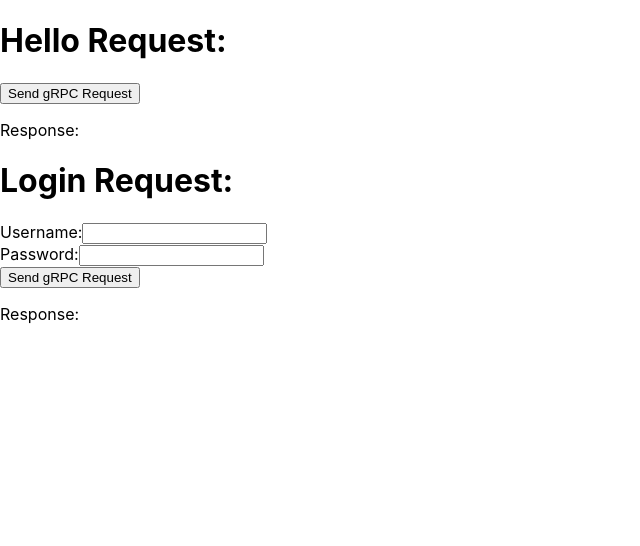
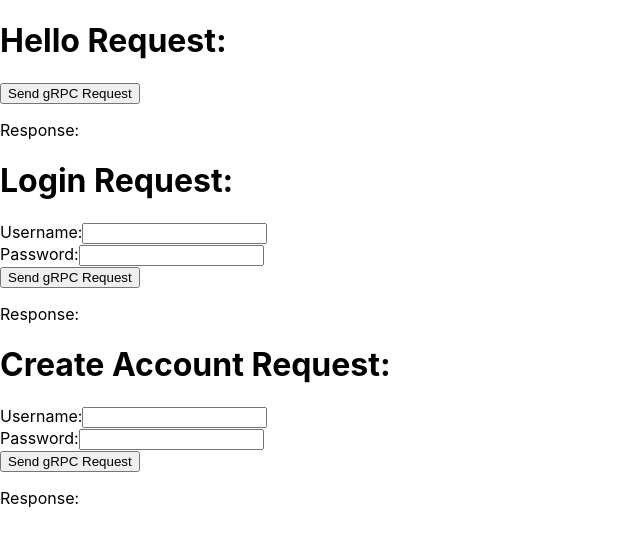
Before and after one commit to wcygan/twote, a React (Create React App) app in the folder twote-frontend/: page / in a window 1280 px wide. Shown: the top 546 px of the page, without its empty margins (0-640 px from the left). Built offline with nearby package versions, Linux system fonts and the light colour scheme.

Commit message:
added a CreateAccountComponent

```diff
--- a/twote-frontend/src/App.js
+++ b/twote-frontend/src/App.js
@@ -1,13 +1,16 @@
-import FetchDataComponent from './components/HelloComponent';
+import HelloComponent from './components/HelloComponent';
 import LoginComponent from './components/LoginComponent';
+import CreateAccountComponent from "./components/CreateAccountComponent";
 
 function App() {
   return (
       <div>
         <h1>Hello Request:</h1>
-        <FetchDataComponent />
+        <HelloComponent />
         <h1>Login Request:</h1>
         <LoginComponent />
+        <h1>Create Account Request:</h1>
+        <CreateAccountComponent />
       </div>
   );
 }
--- /dev/null
+++ b/twote-frontend/src/components/CreateAccountComponent.js
@@ -0,0 +1,52 @@
+import React, { useState } from 'react';
+import { CreateAccountRequest } from '../proto/account_pb.js';
+import { AccountServiceClient } from '../proto/account_grpc_web_pb.js';
+
+function CreateAccountComponent() {
+    const [response, setResponse] = useState('');
+    const [username, setUsername] = useState('');
+    const [password, setPassword] = useState('');
+
+    const sendRequest = () => {
+        const client = new AccountServiceClient("http://localhost:8080");
+
+        const request = new CreateAccountRequest();
+        request.setUsername(username);
+        request.setPassword(password);
+
+        client.createAccount(request, {}, (err, response) => {
+            if (err) {
+                console.error(err);
+                setResponse('Error: ' + err.message);
+            } else {
+                console.log(response);
+                setResponse(response.getReply());
+            }
+        });
+    };
+
+    return (
+        <div>
+            <div>
+                <label>Username:</label>
+                <input
+                    type="text"
+                    value={username}
+                    onChange={(e) => setUsername(e.target.value)}
+                />
+            </div>
+            <div>
+                <label>Password:</label>
+                <input
+                    type="password"
+                    value={password}
+                    onChange={(e) => setPassword(e.target.value)}
+                />
+            </div>
+            <button onClick={sendRequest}>Send gRPC Request</button>
+            <p>Response: {response}</p>
+        </div>
+    );
+}
+
+export default CreateAccountComponent;
```
